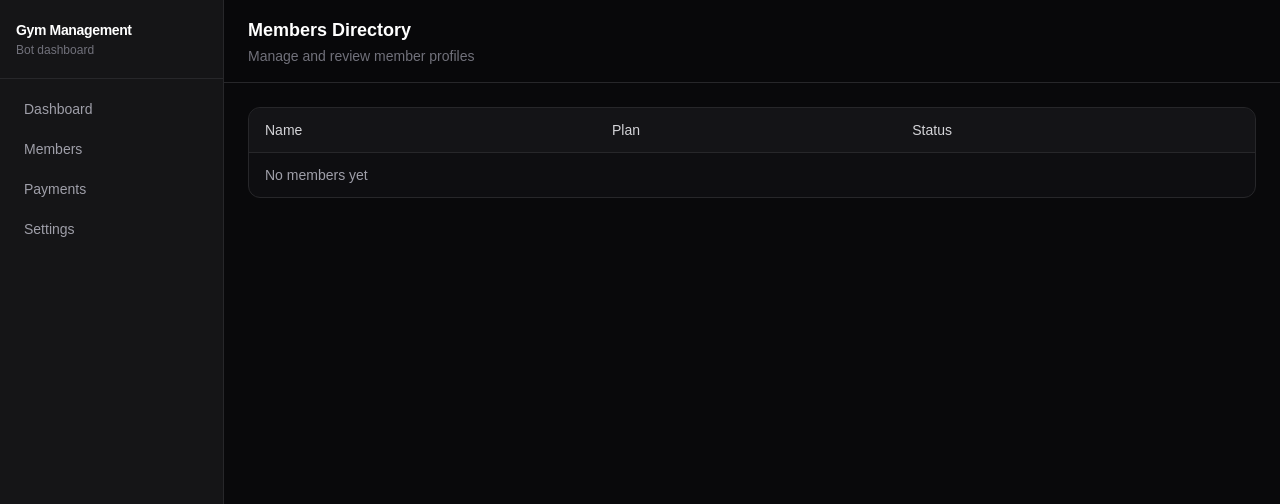
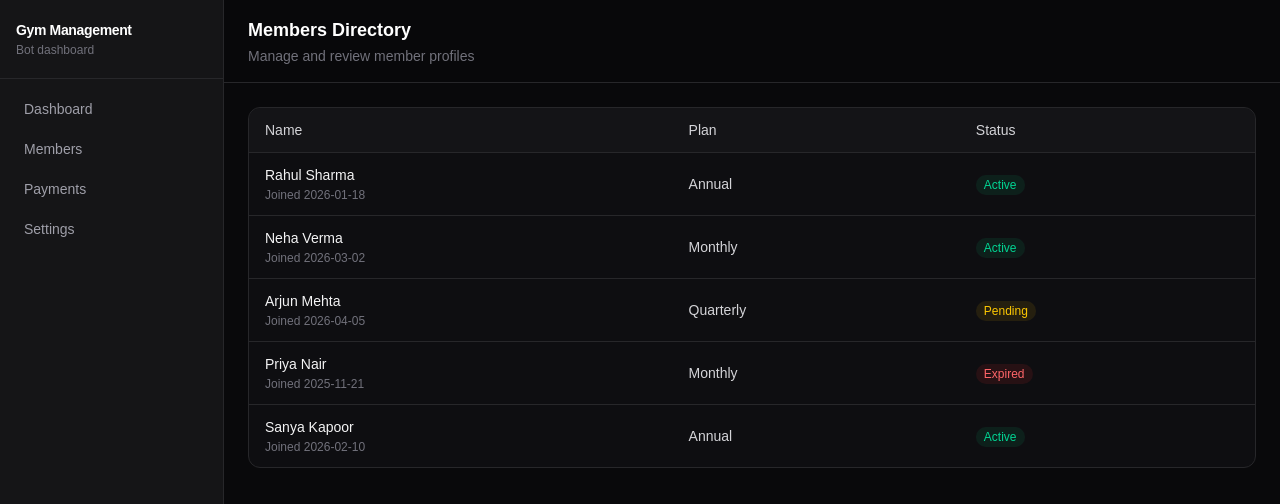
Before and after one commit to KshitijMondal/gym-bot, a Next.js app: page /members in a window 1280 px wide. Shown: the top 504 px of the page. Built offline with nearby package versions, Linux system fonts and the light colour scheme.

Commit message:
Added mock data array and implemented React mapping for Members table

```diff
--- a/app/members/page.tsx
+++ b/app/members/page.tsx
@@ -1,6 +1,44 @@
 import { Sidebar } from "@/components/Sidebar";
 
 export default function MembersPage() {
+  const mockMembers = [
+    {
+      id: "m_001",
+      name: "Rahul Sharma",
+      plan: "Annual",
+      status: "Active",
+      joinDate: "2026-01-18",
+    },
+    {
+      id: "m_002",
+      name: "Neha Verma",
+      plan: "Monthly",
+      status: "Active",
+      joinDate: "2026-03-02",
+    },
+    {
+      id: "m_003",
+      name: "Arjun Mehta",
+      plan: "Quarterly",
+      status: "Pending",
+      joinDate: "2026-04-05",
+    },
+    {
+      id: "m_004",
+      name: "Priya Nair",
+      plan: "Monthly",
+      status: "Expired",
+      joinDate: "2025-11-21",
+    },
+    {
+      id: "m_005",
+      name: "Sanya Kapoor",
+      plan: "Annual",
+      status: "Active",
+      joinDate: "2026-02-10",
+    },
+  ] as const;
+
   return (
     <div className="flex min-h-screen bg-zinc-950 text-zinc-100">
       <Sidebar />
@@ -28,11 +66,38 @@ export default function MembersPage() {
                 </tr>
               </thead>
               <tbody className="text-zinc-200">
-                <tr className="border-t border-zinc-800 [&>td]:px-4 [&>td]:py-3">
-                  <td className="text-zinc-400" colSpan={3}>
-                    No members yet
-                  </td>
-                </tr>
+                {mockMembers.map((m) => {
+                  const statusClass =
+                    m.status === "Active"
+                      ? "bg-emerald-500/10 text-emerald-400"
+                      : m.status === "Expired"
+                        ? "bg-red-500/10 text-red-400"
+                        : "bg-yellow-500/10 text-yellow-400";
+
+                  return (
+                    <tr
+                      key={m.id}
+                      className="border-t border-zinc-800 [&>td]:px-4 [&>td]:py-3"
+                    >
+                      <td className="font-medium text-zinc-100">
+                        <div className="flex flex-col">
+                          <span>{m.name}</span>
+                          <span className="mt-0.5 text-xs text-zinc-500">
+                            Joined {m.joinDate}
+                          </span>
+                        </div>
+                      </td>
+                      <td className="text-zinc-300">{m.plan}</td>
+                      <td>
+                        <span
+                          className={`inline-flex items-center rounded-full px-2 py-0.5 text-xs font-medium ${statusClass}`}
+                        >
+                          {m.status}
+                        </span>
+                      </td>
+                    </tr>
+                  );
+                })}
               </tbody>
             </table>
           </div>
```
